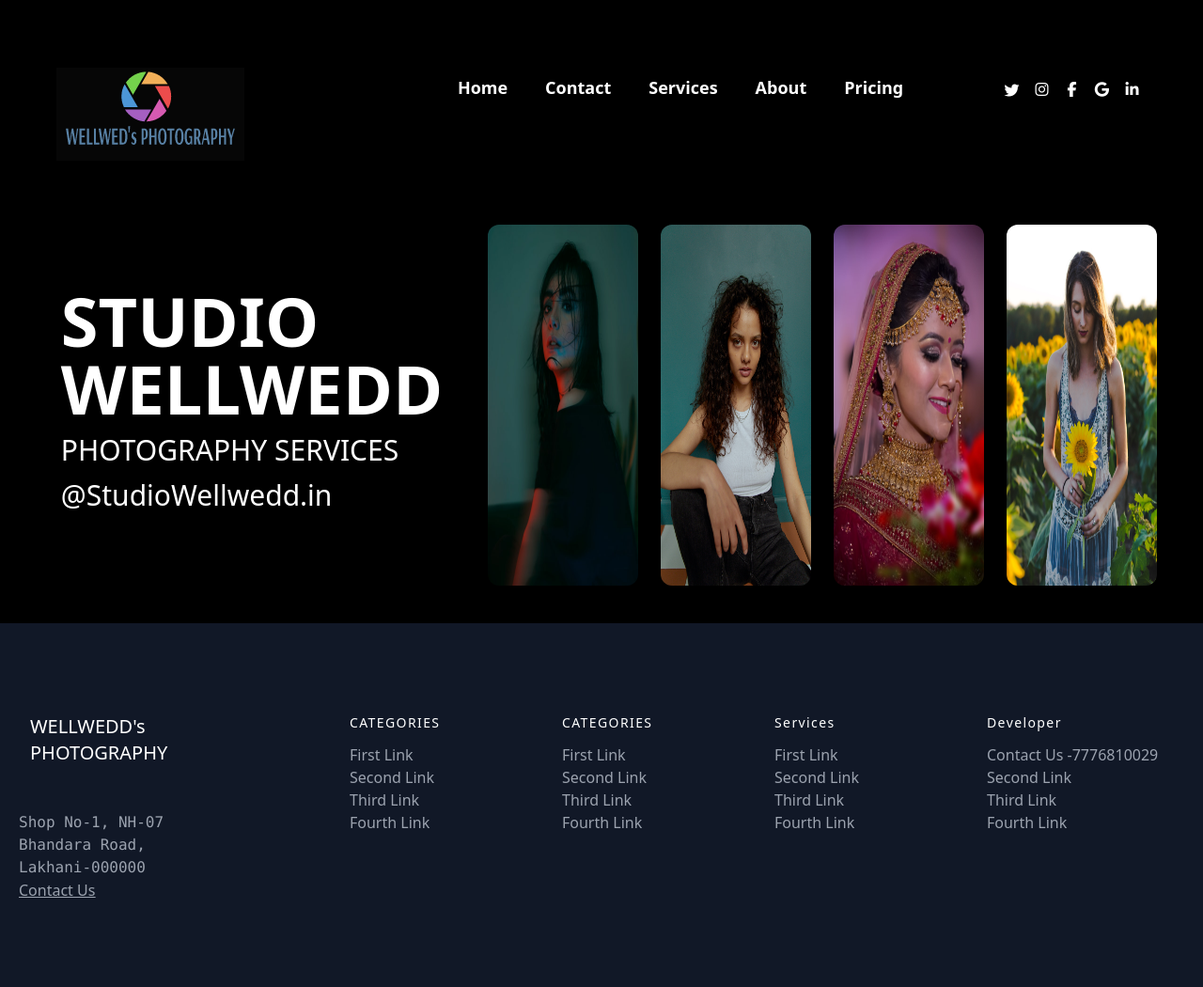
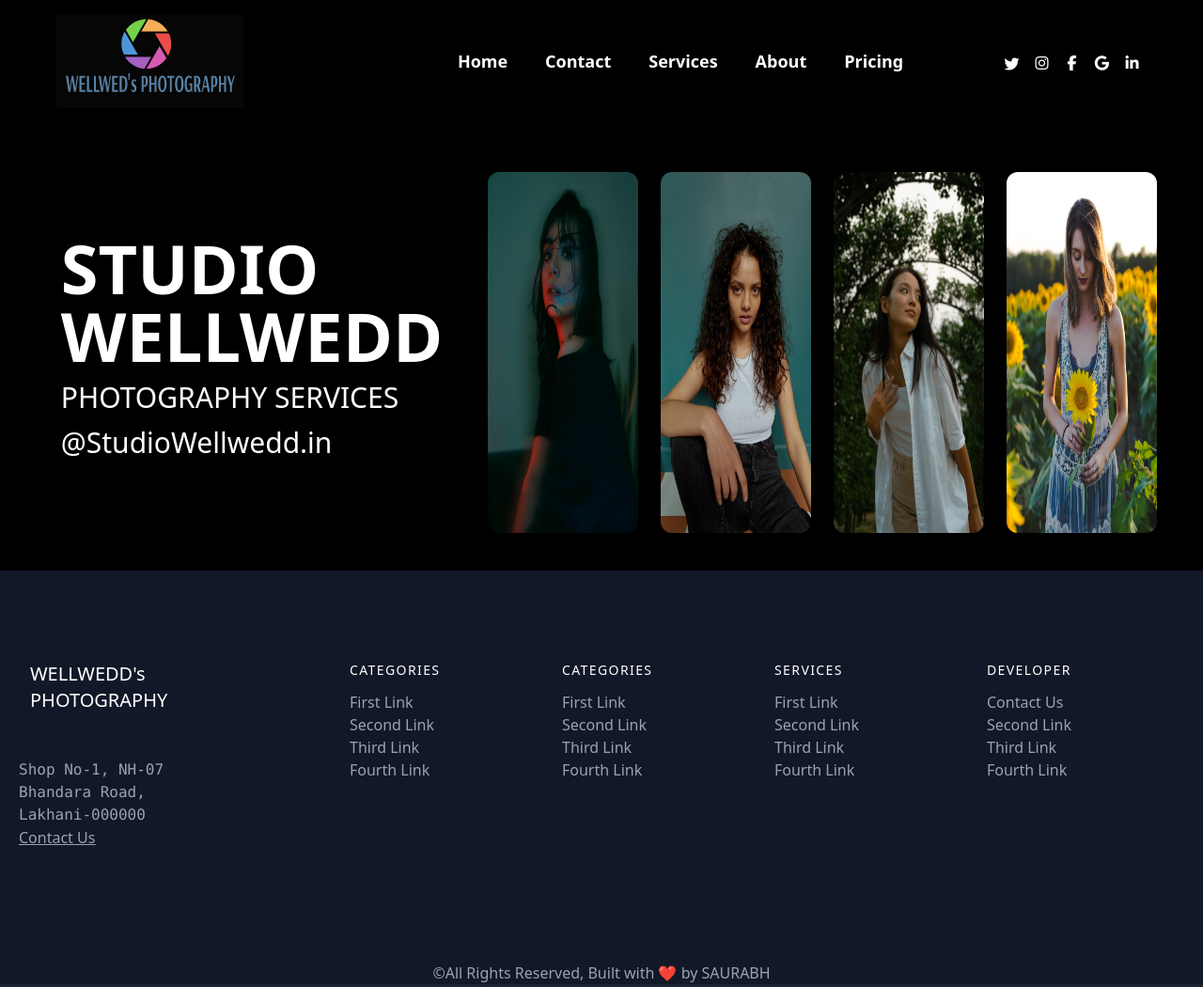
Before and after one commit to skrockz1208/WellWedd-photography, a plain HTML site: page index.html in a window 1280 px wide. Shown: the top 1050 px of the page at 94% size. Drawn offline with nearby package versions, Linux system fonts and the light colour scheme.

Commit message:
Add files via upload

```diff
--- a/index.html
+++ b/index.html
@@ -10,15 +10,15 @@
     <div class="flex justify-center bg-black">
         <nav class="self-center w-full max-w-7xl  ">
             <div class="flex flex-col lg:flex-row justify-around items-center text-white">
-                <h1 class="uppercase pl-5 py-4 text-lg font-sans font-bold"> <br><br><img src="54321.png" height="200" width="200"></h1>
+                <h1 class="uppercase pl-5 py-4 text-lg font-sans font-bold"> <img src="54321.png" height="200" width="200"></h1>
                 <ul class="hidden lg:flex items-center text-[18px] font-semibold pl-32">
                     <li class="hover:underline  underline-offset-4 decoration-2 decoration-white py-2 rounded-lg px-5">
                         <a href="#">Home</a>
                     </li>
-                    <li class="hover:underline underline-offset-4 decoration-2 decoration-white py-2 rounded-lg px-5"><a
-                            href="index.html">Contact</a></li>
                     <li class="hover:underline underline-offset-4 decoration-2 decoration-white py-2 rounded-lg px-5">
-                        <a href="">Services</a></li>
+                          <a href="#contact">Contact</a></li>
+                    <li class="hover:underline underline-offset-4 decoration-2 decoration-white py-2 rounded-lg px-5">
+                        <a href="#services">Services</a></li>
                     <li class="hover:underline underline-offset-4 decoration-2 decoration-white py-2 rounded-lg px-5"><a
                             href="#">About</a></li>
                     <li class="hover:underline underline-offset-4 decoration-2 decoration-white py-2 rounded-lg px-5">
@@ -60,7 +60,7 @@
 
                     </div>
                     <div class="md:w-40  w-60 h-60 md:h-96  overflow-hidden rounded-xl">
-                        <img src="Simage4.jpg" class="h-full w-full" alt="">
+                        <img src="girl1.jpg" class="h-full w-full" alt="">
 
                     </div>
                     <div class="md:w-40  w-60 h-60 md:h-96  overflow-hidden rounded-xl">
@@ -92,7 +92,7 @@
             <br>-->
             <br>
 
-            <pre>    <br>Shop No-1, NH-07 <br>Bhandara Road,<br>Lakhani-000000<br></pre>
+            <pre id="contact">    <br>Shop No-1, NH-07 <br>Bhandara Road,<br>Lakhani-000000<br></pre>
             <p><u><a href="mailto:saurabh.kosa@gmail.com">Contact Us</a></u></p>
           </div>
           <div class="flex-grow flex flex-wrap md:pl-20 -mb-10 md:mt-0 mt-10 md:text-left text-center">
@@ -131,7 +131,7 @@
               </nav>
             </div>
             <div class="lg:w-1/4 md:w-1/2 w-full px-4">
-              <h2 class="title-font font-medium text-white tracking-widest text-sm mb-3">Services</h2>
+              <h2 class="title-font font-medium text-white tracking-widest text-sm mb-3" id="services">SERVICES</h2>
               <nav class="list-none mb-10">
                 <ol>
                 <li>
@@ -150,10 +150,10 @@
               </nav>
             </div>
             <div class="lg:w-1/4 md:w-1/2 w-full px-4">
-              <h2 class="title-font font-medium text-white tracking-widest text-sm mb-3">Developer</h2>
+              <h2 class="title-font font-medium text-white tracking-widest text-sm mb-3">DEVELOPER</h2>
               <nav class="list-none mb-10">
                 <li>
-                  <a class="text-gray-400 hover:text-white" href="mailto:saurabh.kosa@gmail.com">Contact Us -7776810029</a>
+                  <a class="text-gray-400 hover:text-white" href="mailto:saurabh.kosa@gmail.com" style="margin-block: ;">Contact Us</a>
                 </li>
                 <li>
                   <a class="text-gray-400 hover:text-white">Second Link</a>
@@ -169,7 +169,7 @@
           </div>
         </div>
         <br>
-        <p style="text-align:center">©All Rights Reserved, Built with ❤️ in India</p>
+        <p style="text-align:center">©All Rights Reserved, Built with ❤️ by SAURABH</p>
         <div class="bg-gray-800 bg-opacity-75">
           <div class="container mx-auto py-4 px-5 flex flex-wrap flex-col sm:flex-row">
             <p class="text-gray-400 text-sm text-center sm:text-left">© 2022 STUDIO WELLWED —
```
Also changed, not shown: girl1.jpg (added).
